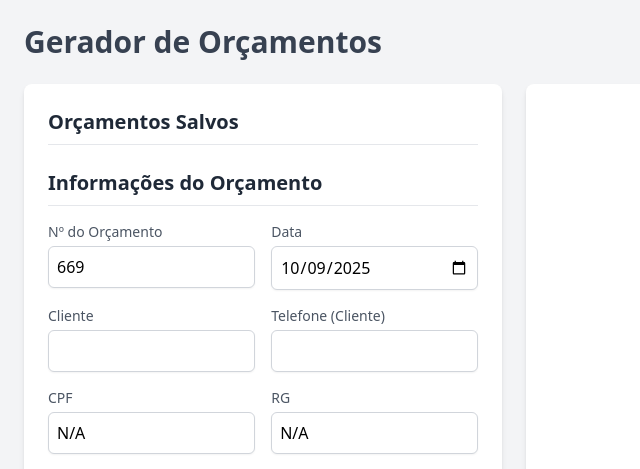
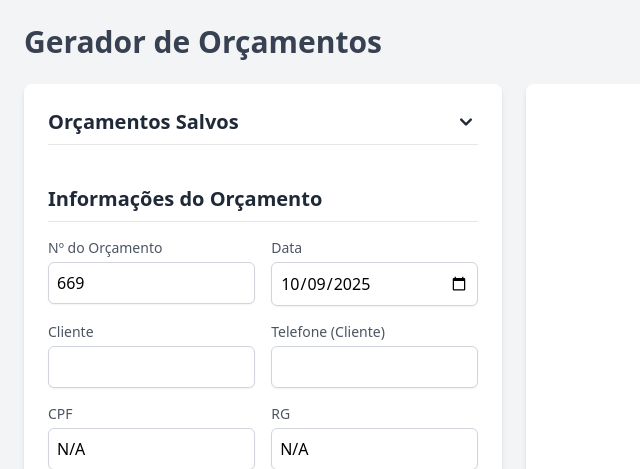
Before and after one commit to Salrefinado/Gerador-de-Or-amentos-Bunese, a FastAPI app: page / in a window 1280 px wide. Shown: the top 469 px of the page, without its empty margins (0-640 px from the left). Run offline with FastAPI, Linux system fonts and the light colour scheme; data that the repository does not hold is empty; parts of the project's set-up code (start-up, migrations or seed data) failed here and were passed over.

Commit message:
Data base 2.0 index.html

```diff
--- a/templates/index.html
+++ b/templates/index.html
@@ -37,6 +37,12 @@
         transform: scaleY(0.95);
         pointer-events: none;
     }
+    /* Estilo para o conteúdo sanfona (accordion) */
+    .accordion-content {
+        max-height: 0;
+        overflow: hidden;
+        transition: max-height 0.3s ease-in-out;
+    }
   </style>
 </head>
 <body class="bg-gray-100">
@@ -46,10 +52,18 @@
     <div class="grid grid-cols-1 lg:grid-cols-5 gap-6 flex-grow main-container">
 
       <div class="lg:col-span-2 bg-white p-6 rounded-lg shadow-md overflow-y-auto">
-        <div id="saved-orcamentos-container" class="mb-6">
-          <h2 class="text-xl font-semibold text-gray-800 border-b pb-2 mb-4">Orçamentos Salvos</h2>
-          <div id="saved-orcamentos-list" class="space-y-2"></div>
+
+        <div class="mb-6">
+          <button id="toggle-saved-orcamentos" class="w-full flex justify-between items-center text-xl font-semibold text-gray-800 border-b pb-2 mb-4 text-left">
+              <span>Orçamentos Salvos</span>
+              <svg id="accordion-arrow" class="w-6 h-6 transform transition-transform duration-300" xmlns="http://www.w3.org/2000/svg" viewBox="0 0 20 20" fill="currentColor"><path fill-rule="evenodd" d="M5.293 7.293a1 1 0 011.414 0L10 10.586l3.293-3.293a1 1 0 111.414 1.414l-4 4a1 1 0 01-1.414 0l-4-4a1 1 0 010-1.414z" clip-rule="evenodd"></path></svg>
+          </button>
+          <div id="saved-orcamentos-container" class="accordion-content">
+              <input type="text" id="search-orcamento" placeholder="Pesquisar por nº ou cliente..." class="w-full border border-gray-300 p-2 rounded-md mb-4">
+              <div id="saved-orcamentos-list" class="space-y-2"></div>
+          </div>
         </div>
+
         <form id="orc-form" class="space-y-4">
 
           <h2 class="text-xl font-semibold text-gray-800 border-b pb-2 mb-4">Informações do Orçamento</h2>
```
